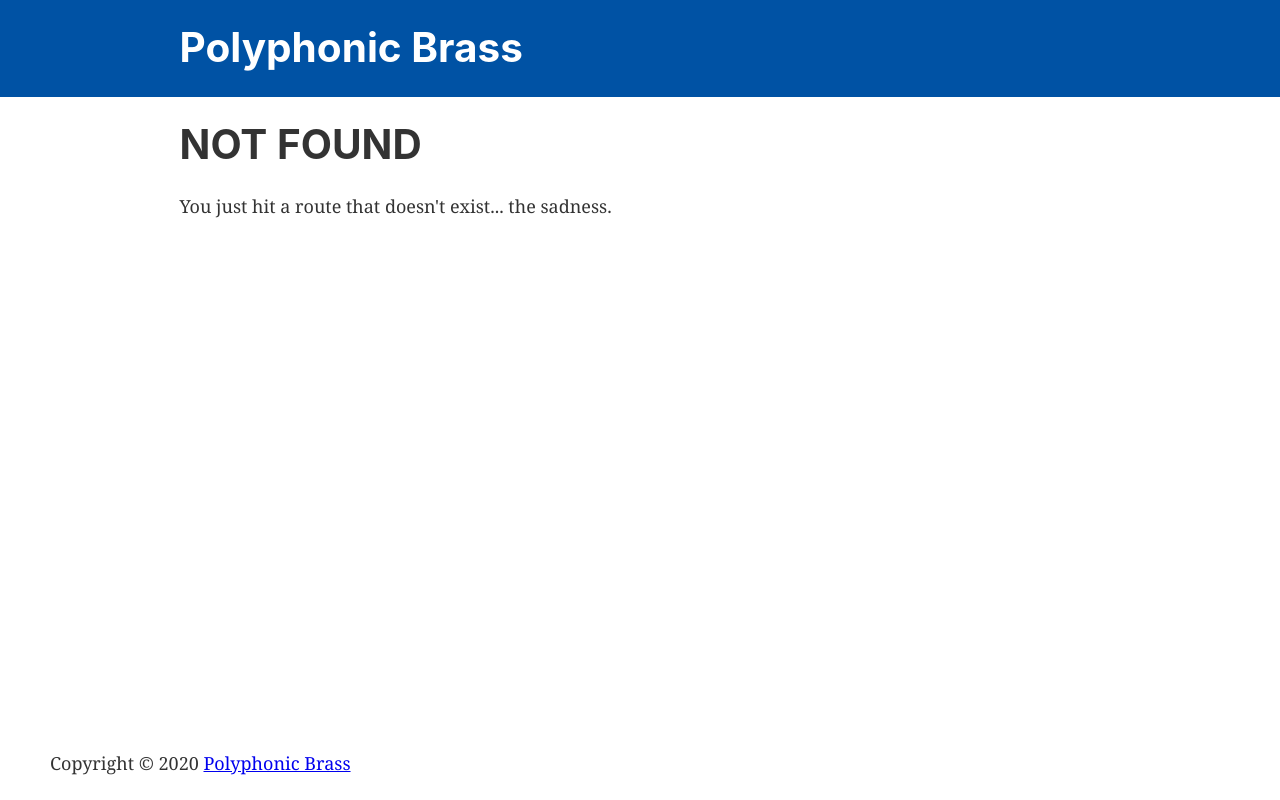
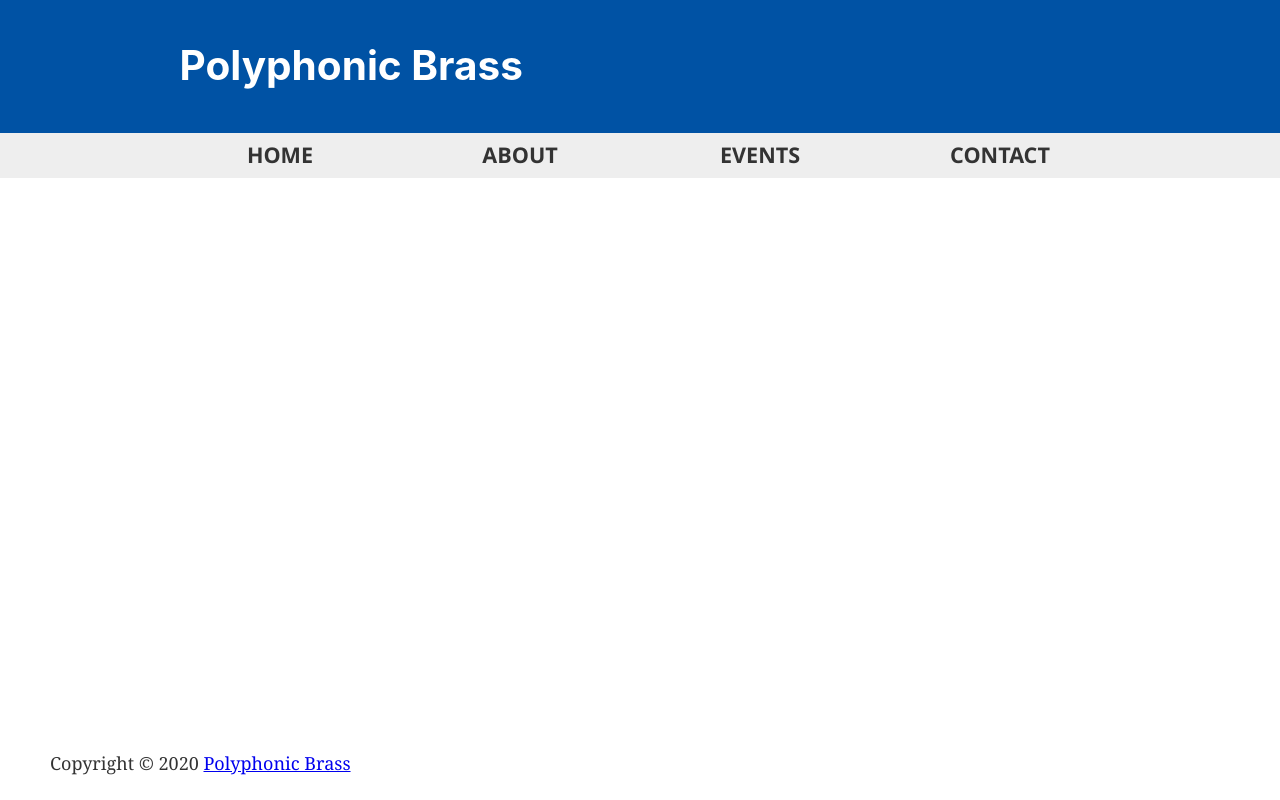
Before and after one commit to etoler1841/polyphonic-brass, a Gatsby site: page /about in a window 1280 px wide. Before the commit this address had no page. Built offline with nearby package versions, Linux system fonts and the light colour scheme; Gatsby itself is replaced by a stand-in of ours.

Commit message:
Add navigation, additonal pages

```diff
--- a/gatsby-config.js
+++ b/gatsby-config.js
@@ -2,7 +2,7 @@ module.exports = {
   siteMetadata: {
     title: `Polyphonic Brass`,
     description: `The home of the Polyphonic Brass, Pensacola, FL`,
-    author: `@etoler1841`
+    author: `Eric Toler <etoler1841@gmail.com>`
   },
   plugins: [
     `gatsby-plugin-react-helmet`,
@@ -26,6 +26,7 @@ module.exports = {
         display: `minimal-ui`,
         icon: `src/images/icon.png` // This path is relative to the root of the site.
       }
-    }
+    },
+    `gatsby-plugin-sass`
   ]
 }
--- a/src/components/header.js
+++ b/src/components/header.js
@@ -5,15 +5,14 @@ import React from 'react'
 const Header = ({ siteTitle }) => (
   <header
     style={{
-      background: `#0052a4`,
-      marginBottom: `1.45rem`
+      background: `#0052a4`
     }}
   >
     <div
       style={{
         margin: `0 auto`,
         maxWidth: 960,
-        padding: `1.45rem 1.0875rem`
+        padding: `2.45rem 1.0875rem`
       }}
     >
       <h1 style={{ margin: 0 }}>
--- a/src/components/layout.js
+++ b/src/components/layout.js
@@ -10,11 +10,12 @@ import PropTypes from 'prop-types'
 import { useStaticQuery, graphql } from 'gatsby'
 
 import Header from './header'
+import NavBar from './navbar'
 import './layout.css'
 
 const Layout = ({ children }) => {
   const data = useStaticQuery(graphql`
-    query SiteTitleQuery {
+    {
       site {
         siteMetadata {
           title
@@ -27,6 +28,7 @@ const Layout = ({ children }) => {
     <>
       <div style={{ minHeight: '100vh', marginBottom: -50 }}>
         <Header siteTitle={data.site.siteMetadata.title} />
+        <NavBar />
         <div
           style={{
             margin: `0 auto`,
--- /dev/null
+++ b/src/components/navbar.js
@@ -0,0 +1,39 @@
+import React from 'react'
+import './navbar.scss'
+
+const NavBar = () => {
+  const nav = [
+    {
+      url: '/',
+      title: 'Home'
+    },
+    {
+      url: '/about',
+      title: 'About'
+    },
+    {
+      url: '/events',
+      title: 'Events'
+    },
+    {
+      url: '/contact',
+      title: 'Contact'
+    }
+  ]
+
+  return (
+    <nav className="navbar">
+      <ul className="navbar-nav">
+        {nav.map(navItem => (
+          <li className="nav-item" key={navItem.url}>
+            <a className="nav-link" href={navItem.url}>
+              {navItem.title}
+            </a>
+          </li>
+        ))}
+      </ul>
+    </nav>
+  )
+}
+
+export default NavBar
--- /dev/null
+++ b/src/components/navbar.scss
@@ -0,0 +1,39 @@
+.navbar {
+  width: 100%;
+  background: #eee;
+}
+
+.navbar-nav {
+  margin: 0 auto;
+  width: 100%;
+  max-width: 960px;
+  display: flex;
+  flex-flow: row nowrap;
+  justify-content: center;
+  align-items: baseline;
+}
+
+.nav-item {
+  text-align: center;
+  list-style: none;
+  margin: 0;
+  padding: 0.5rem 1rem;
+  width: 25%;
+  color: #333;
+  background: transparent;
+  transition: all 0.2s ease;
+}
+
+.nav-item:hover {
+  color: white;
+  background: #0052a4;
+}
+
+.nav-link {
+  color: inherit;
+  font-weight: bold;
+  font-family: 'Segoe UI', Tahoma, Geneva, Verdana, sans-serif;
+  font-size: 1.2rem;
+  text-transform: uppercase;
+  text-decoration: none;
+}
--- /dev/null
+++ b/src/pages/about.js
@@ -0,0 +1,15 @@
+import React from 'react'
+
+import Layout from '../components/layout'
+import SEO from '../components/seo'
+
+const AboutUsPage = () => (
+  <Layout>
+    <SEO title="About Us" lang="en" description="Meet the Polyphonic Brass." />
+    {/* Hero image/slider */}
+    {/* Group bio */}
+    {/* Member bios */}
+  </Layout>
+)
+
+export default AboutUsPage
```
Also changed, not shown: package.json (+6 -7 lines), src/pages/contact.js (added, +17 -0 lines), src/pages/events.js (added, +18 -0 lines), src/pages/index.js (+8 -7 lines), 1 other file.
